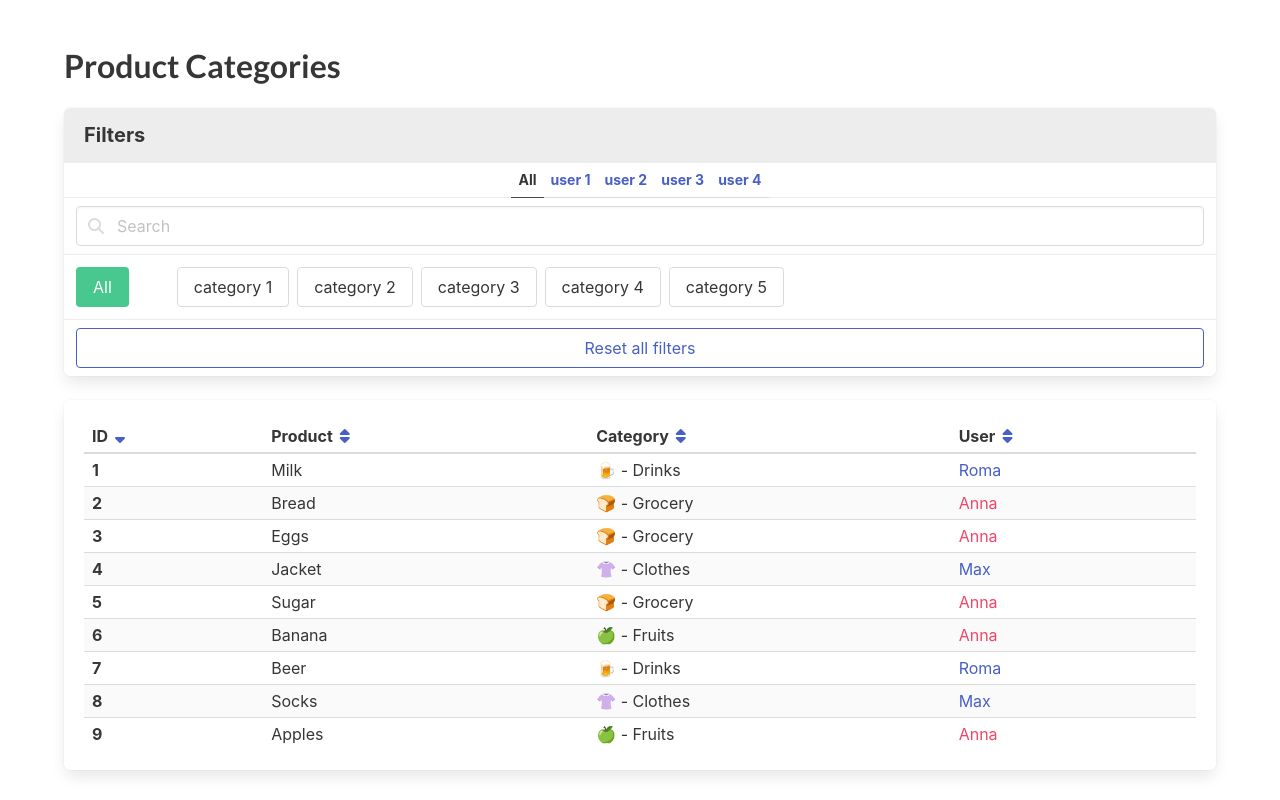
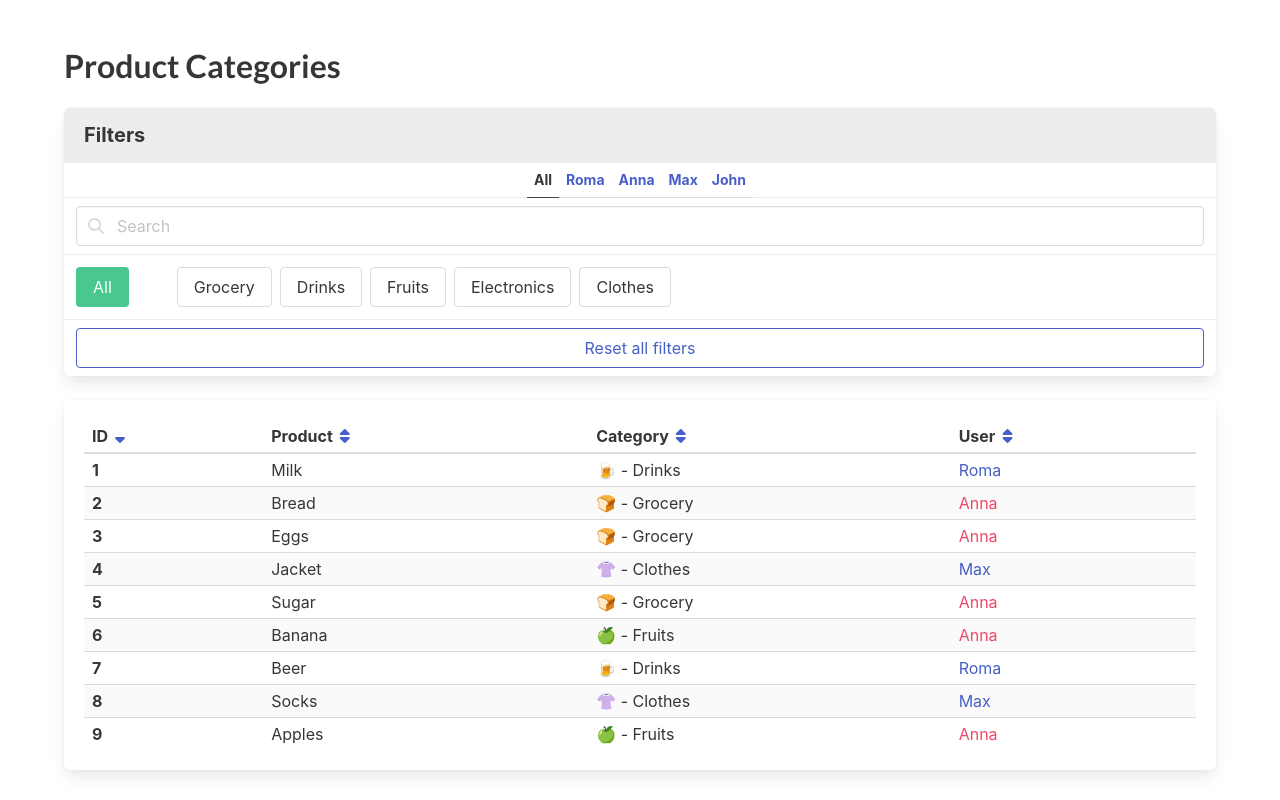
Before and after one commit to alexandra-protyanova/fe_aug23_product-categories-practice, a React (Create React App) app: page / in a window 1280 px wide. Built offline with nearby package versions, Linux system fonts and the light colour scheme.

Commit message:
solution v1

```diff
--- a/src/App.jsx
+++ b/src/App.jsx
@@ -121,7 +121,7 @@ export const App = () => {
                   className={cn({ 'is-active': sortUserId === u.id })}
                   key={u.id}
                 >
-                  {`user ${u.id}`}
+                  {u.name}
                 </a>
               ))}
             </p>
@@ -184,7 +184,7 @@ export const App = () => {
                     }
                   }}
                 >
-                  {`category ${category.id}`}
+                  {category.title}
                 </a>
               ))}
             </div>
```
